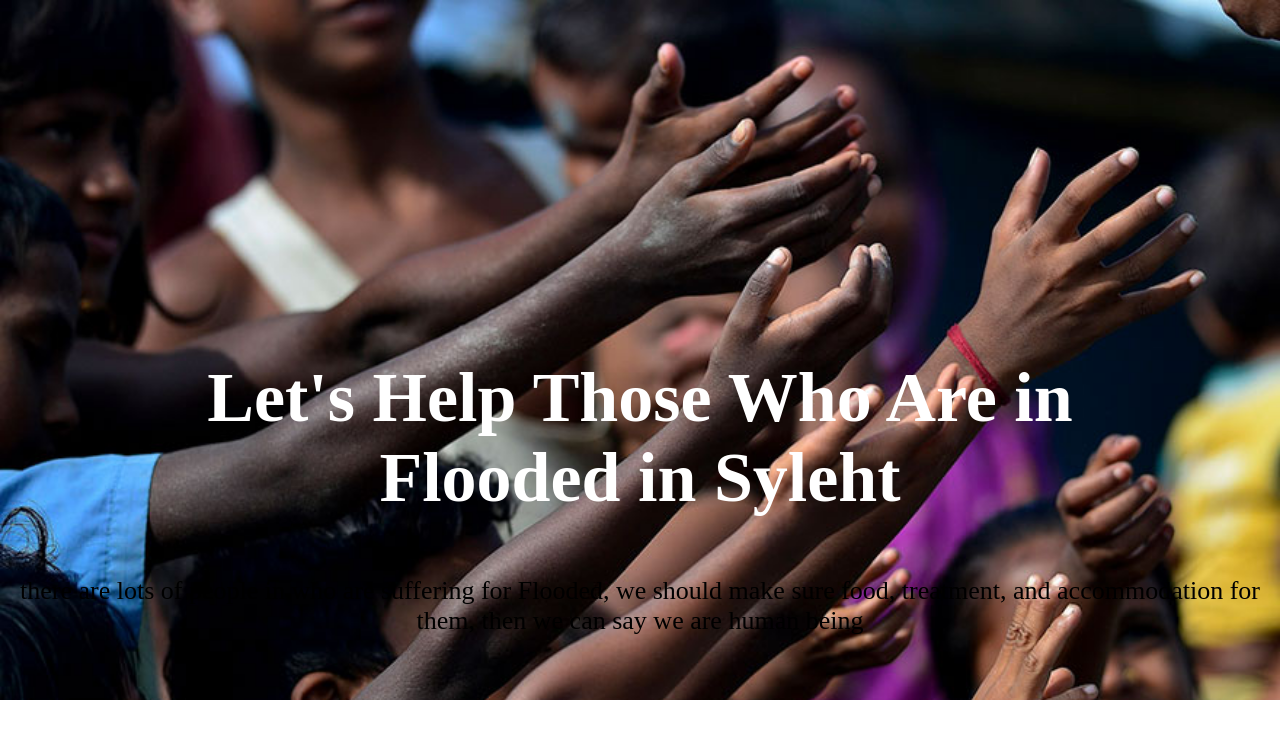
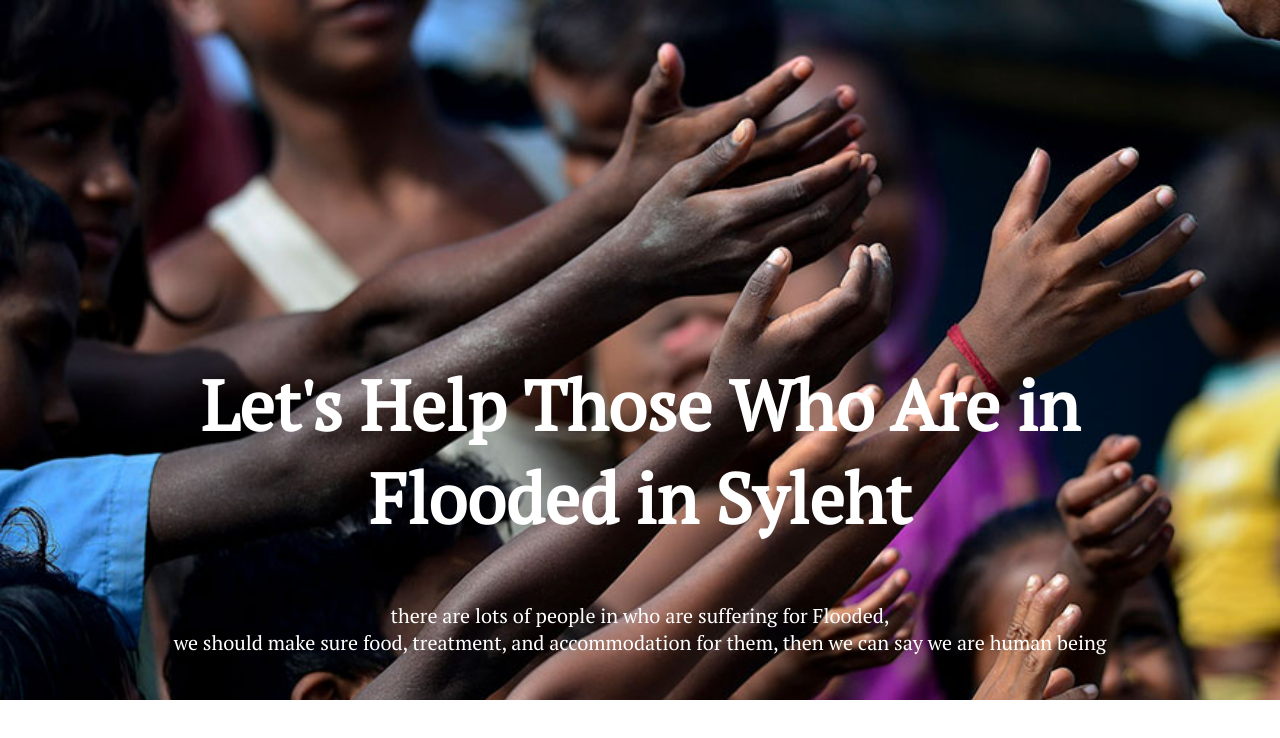
Before and after one commit to uh-shuvo/donation_portfolio_1, a plain HTML site: page index.html in a window 1280 px wide. Drawn offline with Linux system fonts and the light colour scheme.

Commit message:
google font added

```diff
--- a/index.html
+++ b/index.html
@@ -5,6 +5,10 @@
     <meta charset="UTF-8">
     <meta http-equiv="X-UA-Compatible" content="IE=edge">
     <meta name="viewport" content="width=device-width, initial-scale=1.0">
+    <!-- google-font -->
+    <link rel="preconnect" href="https://fonts.googleapis.com">
+    <link rel="preconnect" href="https://fonts.gstatic.com" crossorigin>
+    <link href="https://fonts.googleapis.com/css2?family=PT+Serif&display=swap" rel="stylesheet">
     <title>Donate for Bnagladesh</title>
     <link rel="stylesheet" href="style.css">
 </head>
@@ -13,7 +17,8 @@
     <section class="top-hero">
         <div class="help-flooded">
             <h1 class="flooded-h1">Let's Help Those Who Are in <br> Flooded in Syleht</h1>
-            <p class="flooded-p">there are lots of people in who are suffering for Flooded, we should make sure food,
+            <p class="flooded-p">there are lots of people in who are suffering for Flooded,<br> we should make sure
+                food,
                 treatment, and
                 accommodation for them, then we can say we are human being</p>
         </div>
--- a/style.css
+++ b/style.css
@@ -1,4 +1,5 @@
 body {
+    font-family: 'PT Serif', serif;
     margin: 0;
 }
 
@@ -21,5 +22,6 @@ body {
 }
 
 .flooded-p {
-    font-size: 26px;
+    font-size: 20px;
+    color: white;
 }
```
